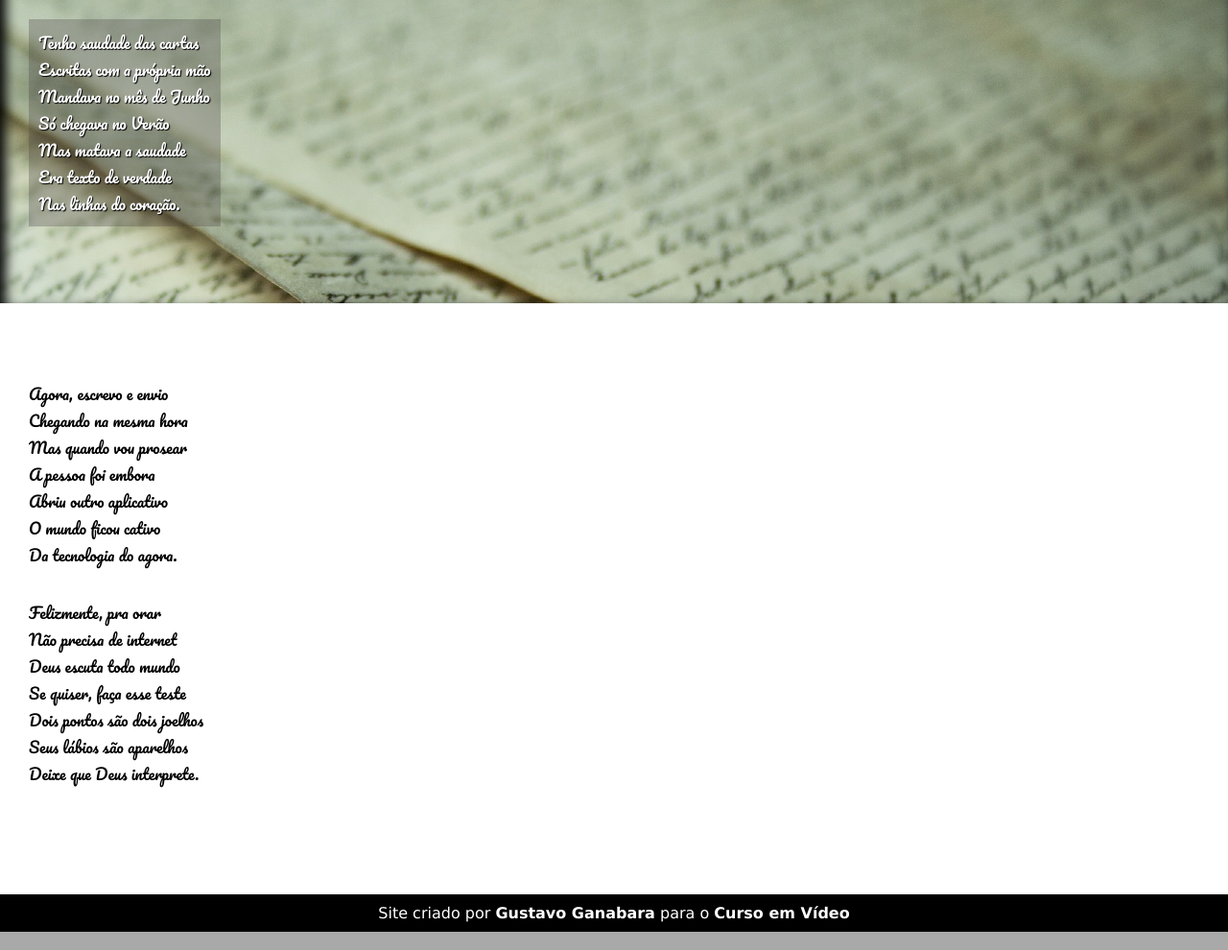
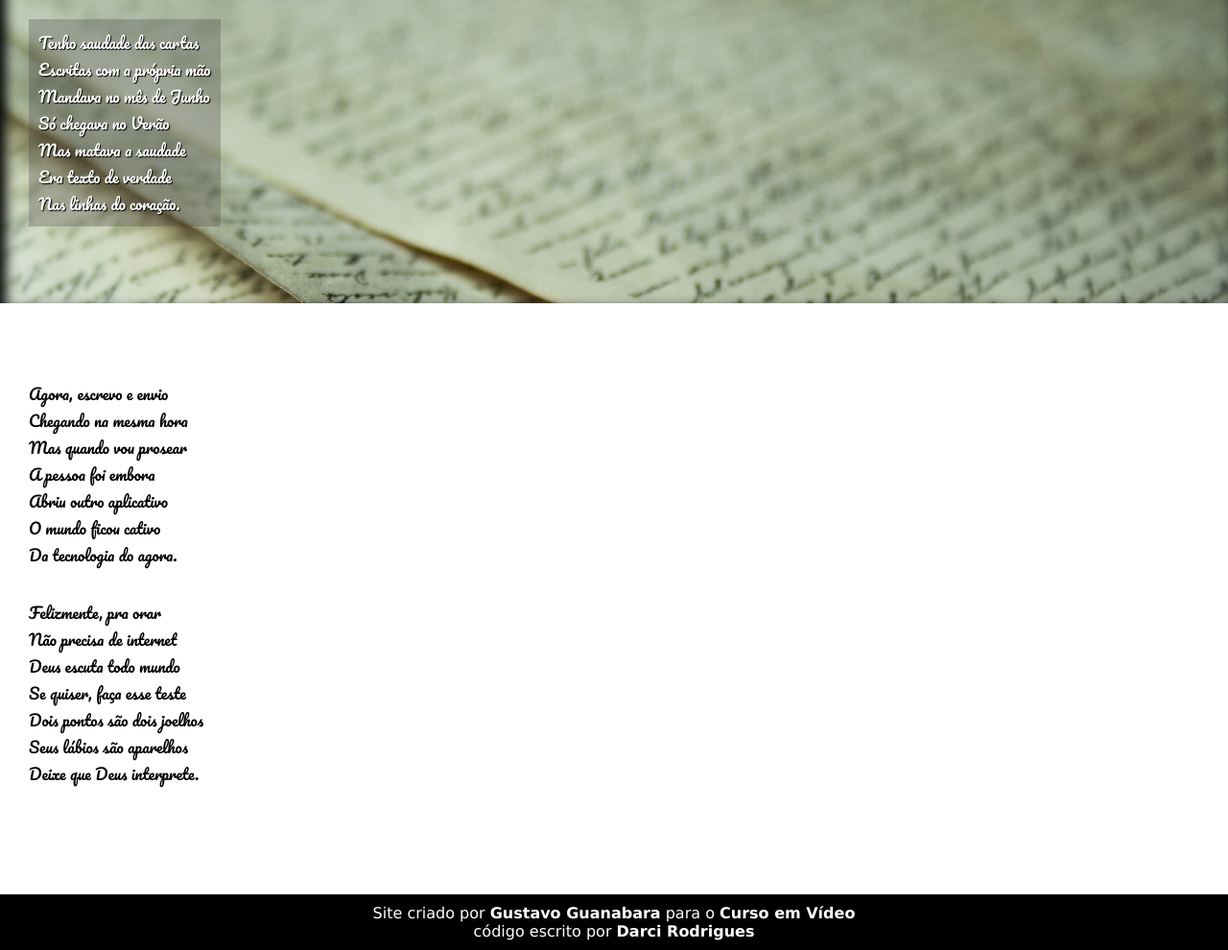
Before and after one commit to DarciRodrigues/cordel_moderno, a plain HTML site: page index.html in a window 1280 px wide. Shown: the part 1604-2594 px from the top of the page at 96% size. Drawn offline with Linux system fonts and the light colour scheme.

Commit message:
projeto final

```diff
--- a/index.html
+++ b/index.html
@@ -94,7 +94,10 @@
         </p>
     </section>
     <footer>
-        <p>Site criado por <a href="https://gustavoguanabara.github.io/html-css/" target="_blank">Gustavo Ganabara</a> para o <a href="https://www.cursoemvideo.com/" target="_blank">Curso em Vídeo</a> </p>
+        <p>Site criado por <a href="https://gustavoguanabara.github.io/html-css/" target="_blank">Gustavo Guanabara</a>
+            para o <a href="https://www.cursoemvideo.com/" target="_blank">Curso em Vídeo</a> </p>
+        <p>código escrito por <a href="https://www.instagram.com/darcirodriguessantos/" target="_blank"> Darci
+                Rodrigues</a></p>
     </footer>
 </body>
 
```
